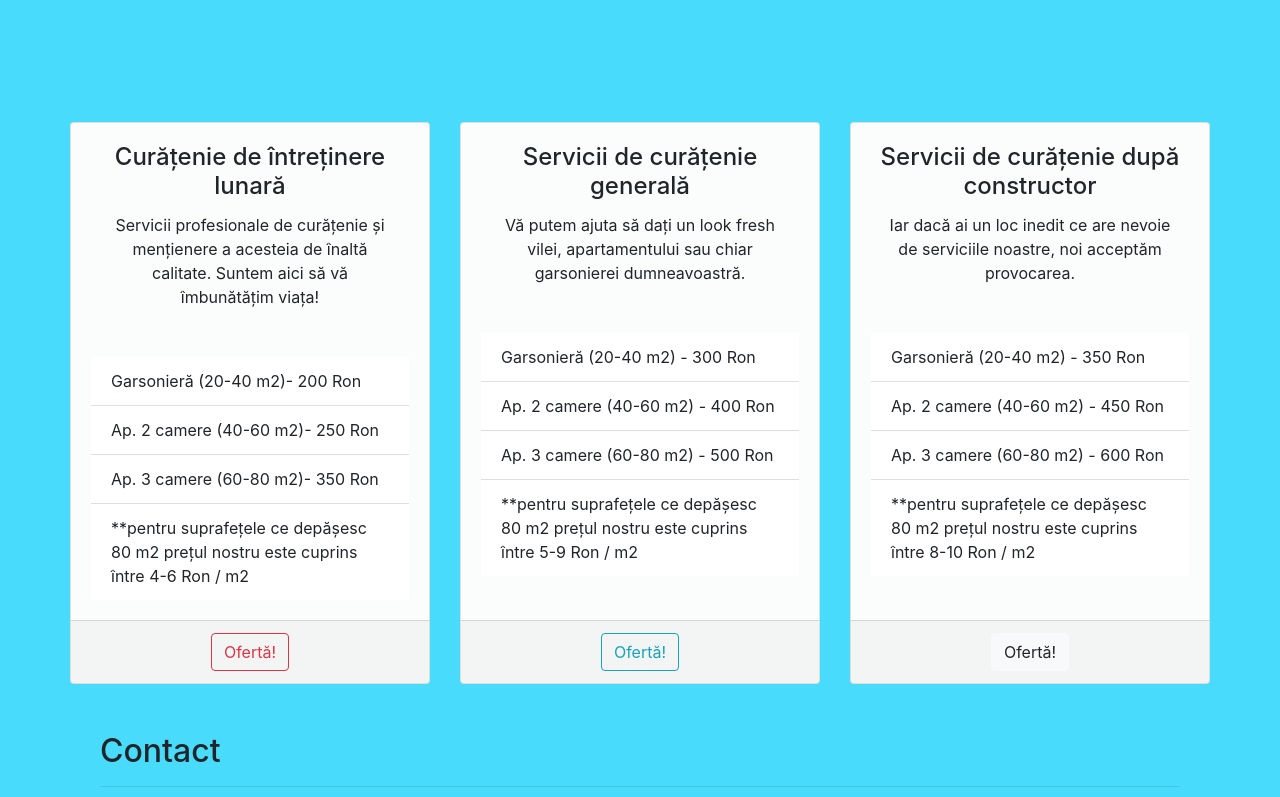
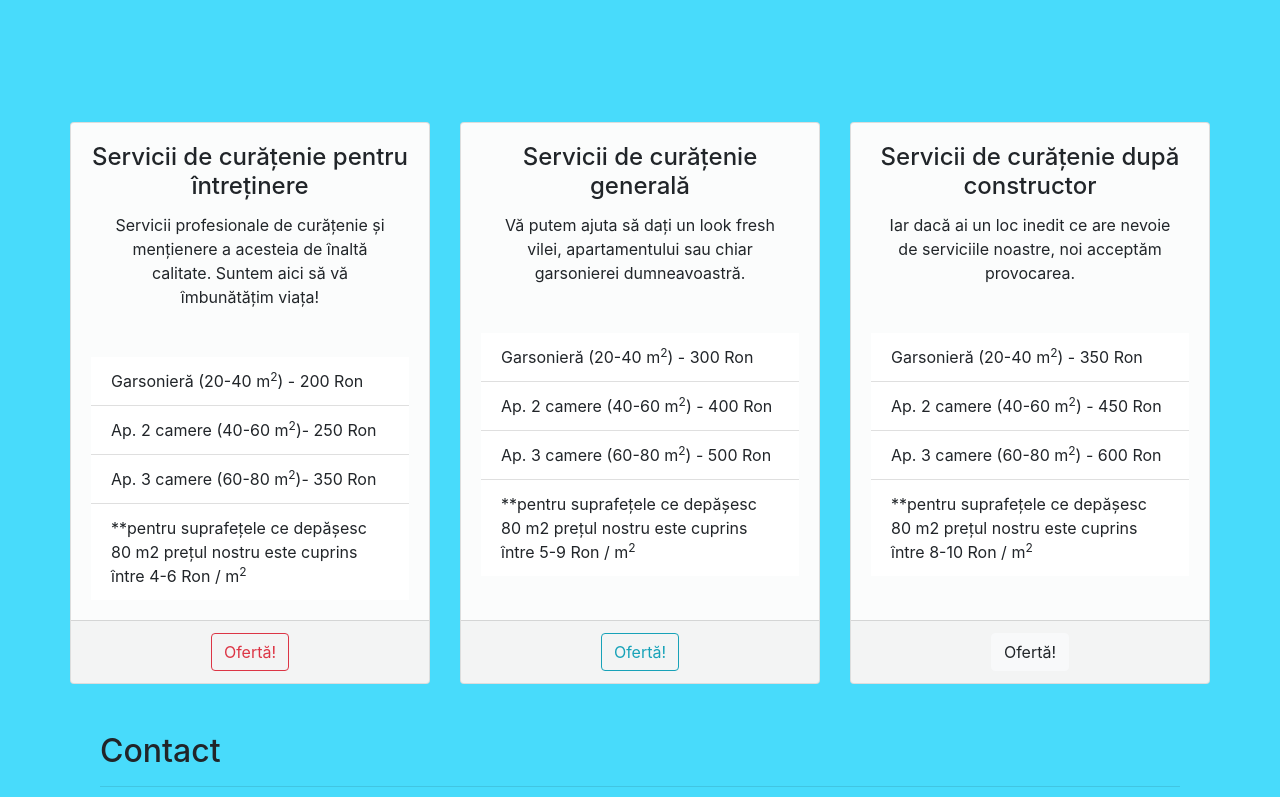
Before and after one commit to Jus7Alex/WebPage.github.io, a website: page preturi.html in a window 1280 px wide. Shown: the part 485-1282 px from the top of the page. Drawn offline with Linux system fonts and the light colour scheme; a web font is replaced by a local one.

Commit message:
Add files via upload

```diff
--- a/preturi.html
+++ b/preturi.html
@@ -24,7 +24,7 @@
   <!-- Navigation -->
   <nav class="navbar navbar-expand-lg navbar-dark bg-dark fixed-top">
     <div class="container">
-      <a class="navbar-brand logo" href="#carouselExampleIndicators"><img id="logo" src="img/gata1.png" alt="logo">Gata pentru curățenie</a>
+      <a class="navbar-brand logo" href="index.html"><img id="logo" src="img/gata1.png" alt="logo">Gata pentru curățenie</a>
       <button class="navbar-toggler" type="button" data-toggle="collapse" data-target="#navbarResponsive" aria-controls="navbarResponsive" aria-expanded="false" aria-label="Toggle navigation">
         <span class="navbar-toggler-icon"></span>
       </button>
@@ -70,15 +70,15 @@
       <div class="col-md-4 mb-5">
         <div class="card h-100">
           <div class="card-body">
-            <h4 class="card-title" style="text-align: center;">Curățenie de întreținere lunară</h4>
+            <h4 class="card-title" style="text-align: center;">Servicii de curățenie pentru întreținere</h4>
             <div class="col-md-12 mb-5 textPret">
             <p class="card-text" style="text-align: center;">Servicii profesionale de curățenie și mențienere a acesteia de înaltă calitate. Suntem aici să vă îmbunătățim viața!</p>
             </div>
             <ul class="list-group list-group-flush">
-              <li class="list-group-item">Garsonieră (20-40 m2)- 200 Ron</li>
-              <li class="list-group-item">Ap. 2 camere (40-60 m2)- 250 Ron</li>
-              <li class="list-group-item">Ap. 3 camere (60-80 m2)- 350 Ron</li>
-              <li class="list-group-item">**pentru suprafețele ce depășesc 80 m2 prețul nostru este cuprins între 4-6 Ron / m2</li>
+              <li class="list-group-item">Garsonieră (20-40 m<sup>2</sup>) - 200 Ron</li>
+              <li class="list-group-item">Ap. 2 camere (40-60 m<sup>2</sup>)- 250 Ron</li>
+              <li class="list-group-item">Ap. 3 camere (60-80 m<sup>2</sup>)- 350 Ron</li>
+              <li class="list-group-item">**pentru suprafețele ce depășesc 80 m2 prețul nostru este cuprins între 4-6 Ron / m<sup>2</sup></li>
             </ul>
           </div>
           <div class="card-footer text-center">
@@ -94,10 +94,10 @@
             <p class="card-text" style="text-align: center; display: block;">Vă putem ajuta să dați un look fresh vilei, apartamentului sau chiar garsonierei dumneavoastră.</p>
             </div>
             <ul class="list-group list-group-flush">
-              <li class="list-group-item">Garsonieră (20-40 m2) - 300 Ron</li>
-              <li class="list-group-item">Ap. 2 camere (40-60 m2) - 400 Ron</li>
-              <li class="list-group-item">Ap. 3 camere (60-80 m2) - 500 Ron</li>
-              <li class="list-group-item">**pentru suprafețele ce depășesc 80 m2 prețul nostru este cuprins între 5-9 Ron / m2</li>
+              <li class="list-group-item">Garsonieră (20-40 m<sup>2</sup>) - 300 Ron</li>
+              <li class="list-group-item">Ap. 2 camere (40-60 m<sup>2</sup>) - 400 Ron</li>
+              <li class="list-group-item">Ap. 3 camere (60-80 m<sup>2</sup>) - 500 Ron</li>
+              <li class="list-group-item">**pentru suprafețele ce depășesc 80 m2 prețul nostru este cuprins între 5-9 Ron / m<sup>2</sup></li>
             </ul>
           </div>
           <div class="card-footer text-center">
@@ -113,10 +113,10 @@
             <p class="card-text" style="text-align: center; display: block;">Iar dacă ai un loc inedit ce are nevoie de serviciile noastre, noi acceptăm provocarea.</p>
             </div>
             <ul class="list-group list-group-flush">
-              <li class="list-group-item">Garsonieră (20-40 m2) - 350 Ron</li>
-              <li class="list-group-item">Ap. 2 camere (40-60 m2) - 450 Ron</li>
-              <li class="list-group-item">Ap. 3 camere (60-80 m2) - 600 Ron</li>
-              <li class="list-group-item">**pentru suprafețele ce depășesc 80 m2 prețul nostru este cuprins între 8-10 Ron / m2</li>
+              <li class="list-group-item">Garsonieră (20-40 m<sup>2</sup>) - 350 Ron</li>
+              <li class="list-group-item">Ap. 2 camere (40-60 m<sup>2</sup>) - 450 Ron</li>
+              <li class="list-group-item">Ap. 3 camere (60-80 m<sup>2</sup>) - 600 Ron</li>
+              <li class="list-group-item">**pentru suprafețele ce depășesc 80 m2 prețul nostru este cuprins între 8-10 Ron / m<sup>2</sup></li>
             </ul>
           </div>
           <div class="card-footer text-center">
```
Also changed, not shown: index.html (+4 -2 lines).
